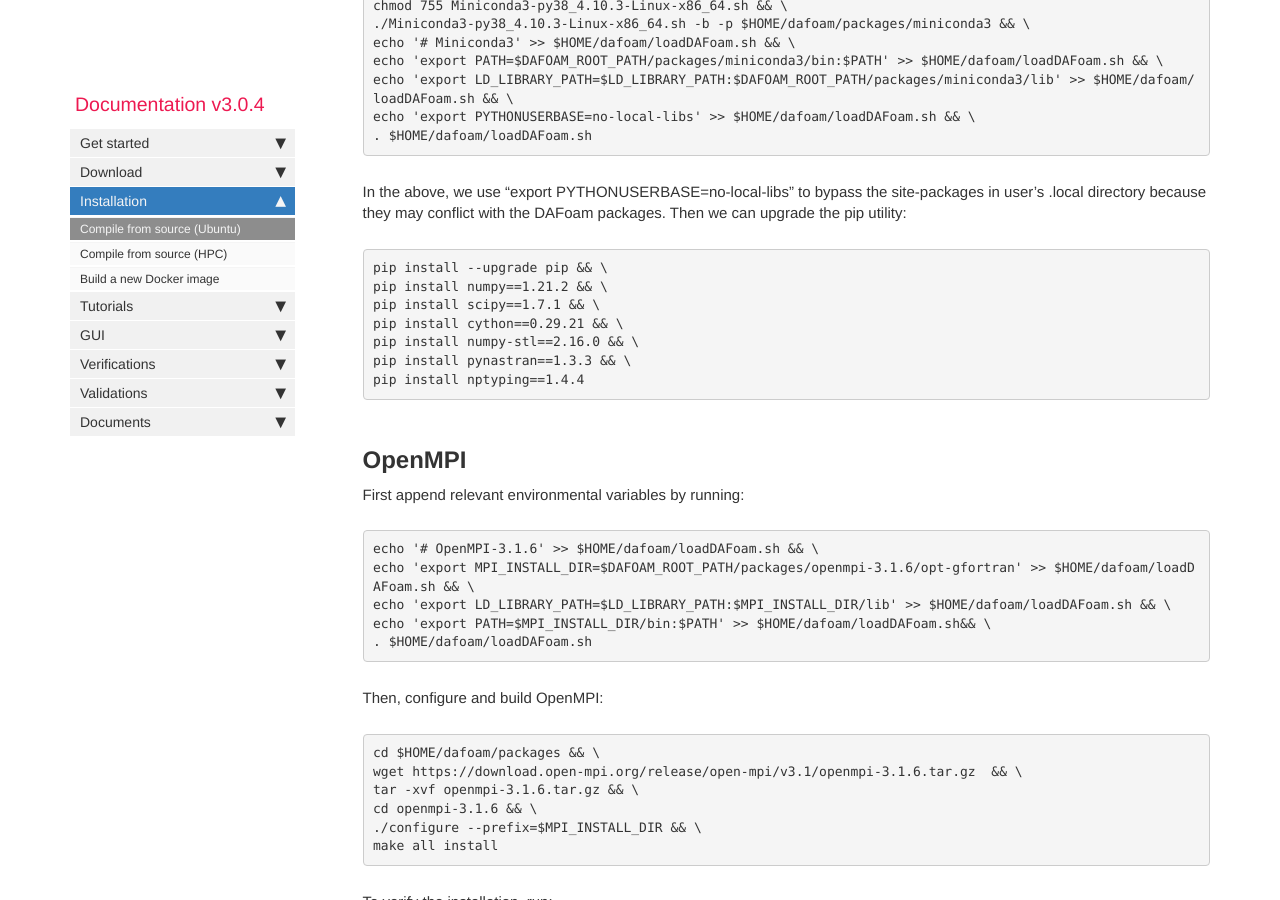
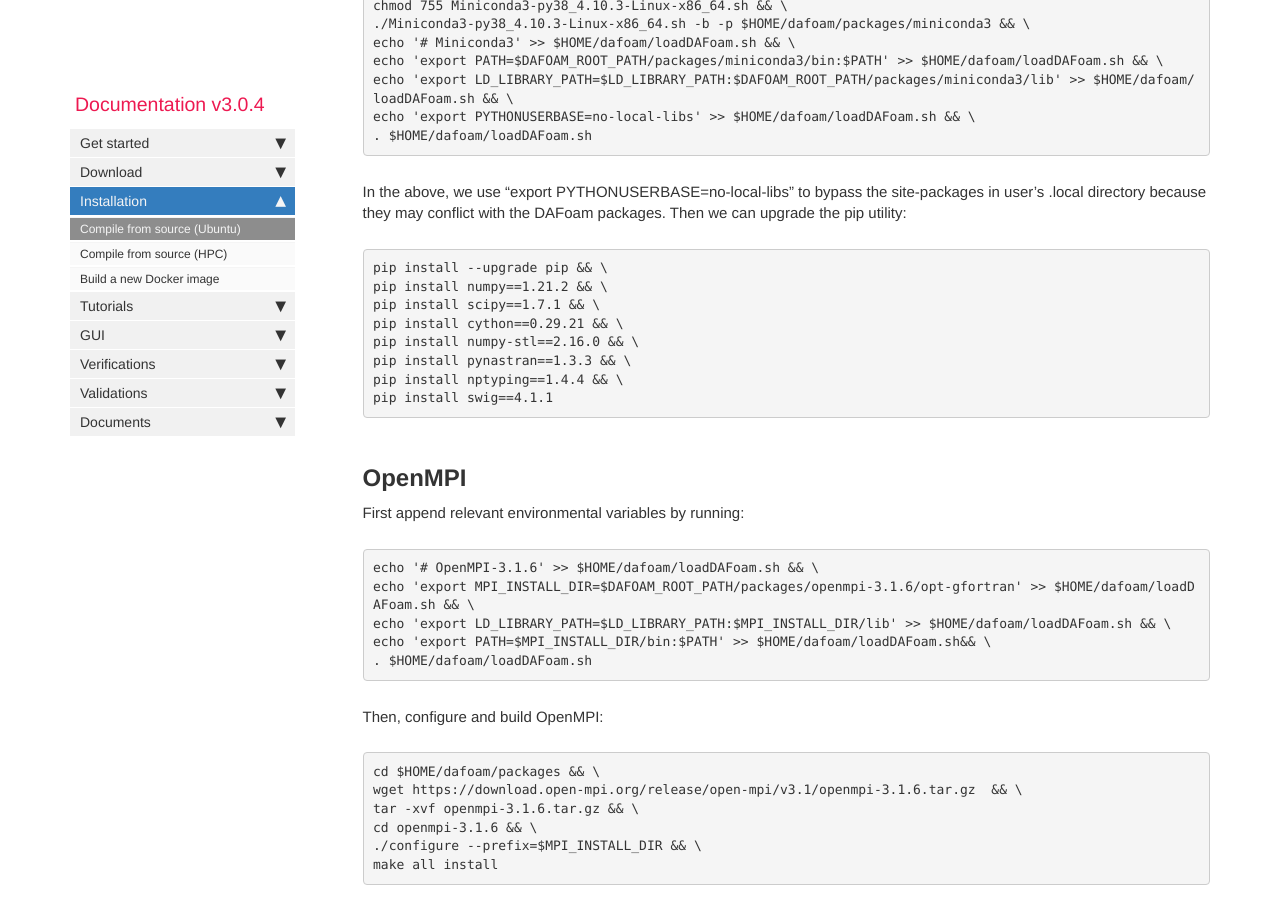
Before and after one commit to DAFoam/DAFoam.github.io, a Jekyll site: the page built from pages/mydoc/mydoc_installation_source.md, in a window 1280 px wide and 900 px high, scrolled down 1756 px. Built offline with Jekyll 4.4.1, drawn with Linux system fonts in a browser that asks for light colours; comment, search, counter and statistics services are not loaded.

Commit message:
Update mydoc_installation_source.md

```diff
--- a/pages/mydoc/mydoc_installation_source.md
+++ b/pages/mydoc/mydoc_installation_source.md
@@ -66,7 +66,8 @@ pip install scipy==1.7.1 && \
 pip install cython==0.29.21 && \
 pip install numpy-stl==2.16.0 && \
 pip install pynastran==1.3.3 && \
-pip install nptyping==1.4.4
+pip install nptyping==1.4.4 && \
+pip install swig==4.1.1
 </pre>
 
 
```
